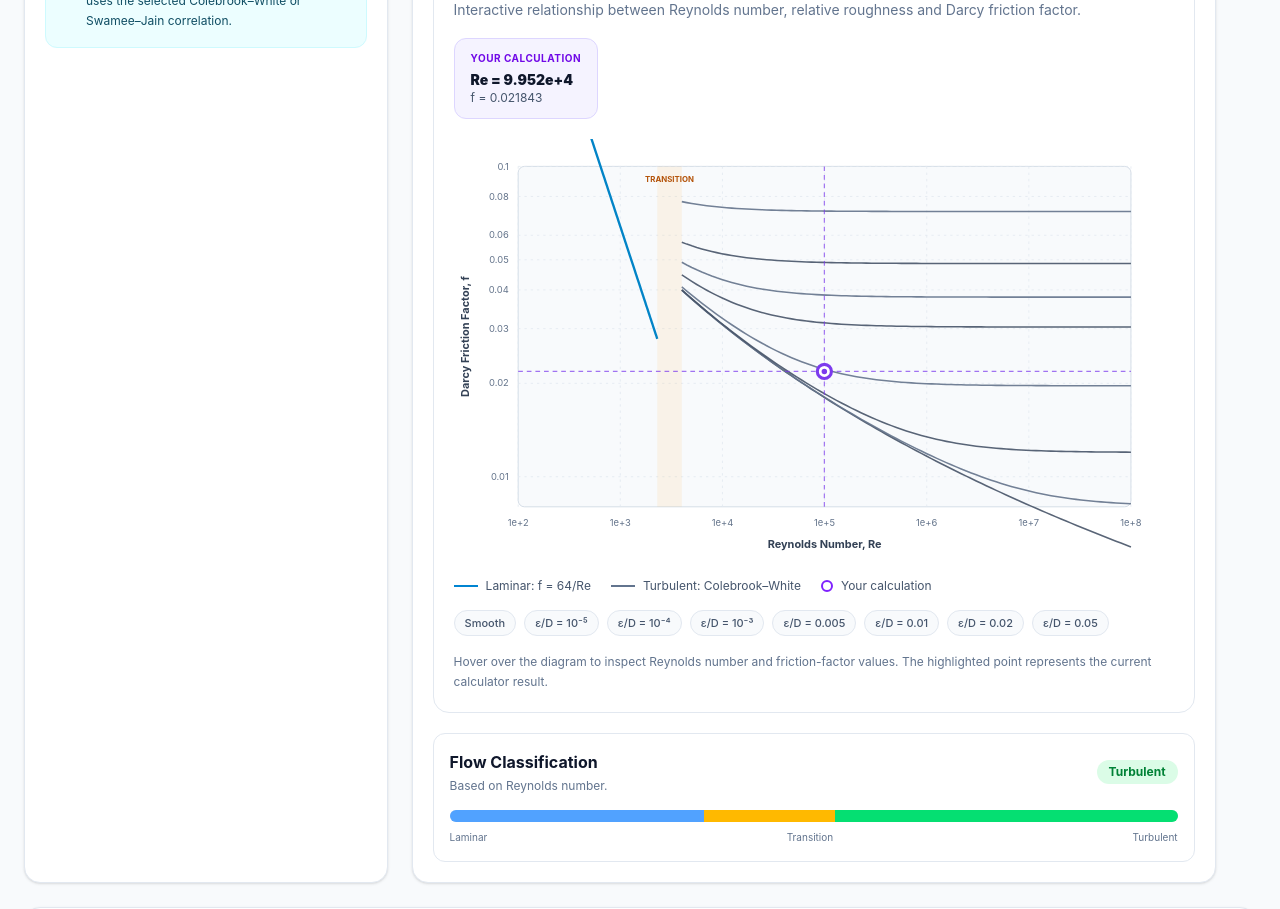
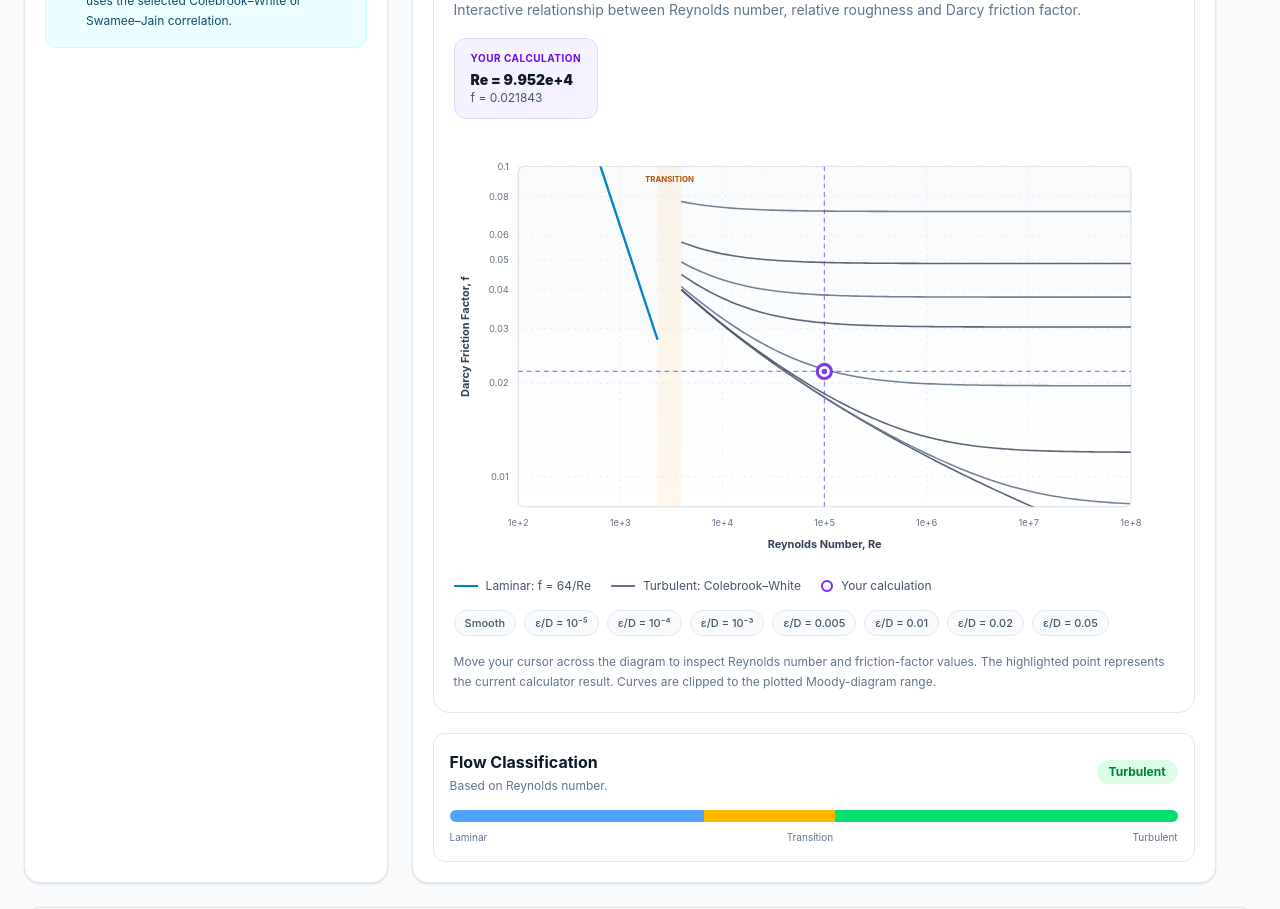
Before and after one commit to shivanand85/funda-global-solutions, a React (Vite) app: page /friction-factor-calculator in a window 1280 px wide. Shown: the part 920-1829 px from the top of the page. Built offline with nearby package versions, Linux system fonts and the light colour scheme.

Commit message:
Refactor MoodyChart for improved rendering and interaction
Updated the Reynolds number range for laminar points and improved mouse event handling for better boundary checks. Enhanced the plot area with gradient fill and optimized the rendering of curves and user interactions.

```diff
--- a/src/components/MoodyChart/MoodyChart.jsx
+++ b/src/components/MoodyChart/MoodyChart.jsx
@@ -154,7 +154,7 @@ export default function MoodyChart({
   const laminarPoints = useMemo(() => {
     const points = [];
 
-    for (let re = 100; re <= 2300; re += 20) {
+    for (let re = 640; re <= 2300; re += 20) {
       const f = 64 / re;
 
       points.push({
@@ -219,13 +219,21 @@ export default function MoodyChart({
     const rect =
       event.currentTarget.getBoundingClientRect();
 
-    const svgX =
-      ((event.clientX - rect.left) / rect.width) *
-      width;
+    const svgX = Math.min(
+      width,
+      Math.max(
+        0,
+        ((event.clientX - rect.left) / rect.width) * width
+      )
+    );
 
-    const svgY =
-      ((event.clientY - rect.top) / rect.height) *
-      height;
+    const svgY = Math.min(
+      height,
+      Math.max(
+        0,
+        ((event.clientY - rect.top) / rect.height) * height
+      )
+    );
 
     if (
       svgX < margin.left ||
@@ -302,12 +310,28 @@ export default function MoodyChart({
         <div className="min-w-[720px]">
           <svg
             viewBox={`0 0 ${width} ${height}`}
-            className="h-auto w-full"
+            className="h-auto w-full cursor-crosshair select-none"
             role="img"
             aria-label="Interactive Moody diagram"
             onMouseMove={handleMouseMove}
             onMouseLeave={() => setHover(null)}
           >
+            <defs>
+              <clipPath id="moodyPlotClip">
+                <rect
+                  x={margin.left}
+                  y={margin.top}
+                  width={plotWidth}
+                  height={plotHeight}
+                  rx="8"
+                />
+              </clipPath>
+
+              <linearGradient id="moodyPlotGradient" x1="0" y1="0" x2="0" y2="1">
+                <stop offset="0%" stopColor="#f8fafc" />
+                <stop offset="100%" stopColor="#ffffff" />
+              </linearGradient>
+            </defs>
 
             {/* BACKGROUND */}
             <rect
@@ -316,7 +340,7 @@ export default function MoodyChart({
               width={plotWidth}
               height={plotHeight}
               rx="8"
-              fill="#f8fafc"
+              fill="url(#moodyPlotGradient)"
               stroke="#cbd5e1"
             />
 
@@ -376,34 +400,8 @@ export default function MoodyChart({
               );
             })}
 
-            {/* LAMINAR CURVE */}
-            <polyline
-              points={pointString(laminarPoints)}
-              fill="none"
-              stroke="#0284c7"
-              strokeWidth="3"
-            />
-
-            {/* TURBULENT CURVES */}
-            {turbulentCurves.map(
-              (curve, index) => (
-                <polyline
-                  key={curve.label}
-                  points={pointString(
-                    curve.points
-                  )}
-                  fill="none"
-                  stroke={
-                    index % 2 === 0
-                      ? "#475569"
-                      : "#64748b"
-                  }
-                  strokeWidth="2"
-                  opacity="0.9"
-                />
-              )
-            )}
-
+            {/* PLOT CONTENT — CLIPPED TO THE MOODY PLOT AREA */}
+            <g clipPath="url(#moodyPlotClip)">
               {/* TRANSITIONAL REGION */}
               <rect
                 x={xScale(2300)}
@@ -417,20 +415,35 @@ export default function MoodyChart({
                 opacity="0.08"
               />
 
-            <text
-              x={
-                (xScale(2300) +
-                  xScale(4000)) /
-                2
+              {/* LAMINAR CURVE */}
+              <polyline
+                points={pointString(laminarPoints)}
+                fill="none"
+                stroke="#0284c7"
+                strokeWidth="3"
+                strokeLinecap="round"
+                strokeLinejoin="round"
+              />
+
+              {/* TURBULENT CURVES */}
+              {turbulentCurves.map(
+                (curve, index) => (
+                  <polyline
+                    key={curve.label}
+                    points={pointString(curve.points)}
+                    fill="none"
+                    stroke={
+                      index % 2 === 0
+                        ? "#475569"
+                        : "#64748b"
                     }
-              y={margin.top + 20}
-              textAnchor="middle"
-              fontSize="10"
-              fontWeight="700"
-              fill="#b45309"
-            >
-              TRANSITION
-            </text>
+                    strokeWidth="2"
+                    strokeLinecap="round"
+                    strokeLinejoin="round"
+                    opacity="0.9"
+                  />
+                )
+              )}
 
               {/* USER CALCULATION */}
               {selectedPoint && (
@@ -439,10 +452,7 @@ export default function MoodyChart({
                     x1={selectedPoint.x}
                     x2={selectedPoint.x}
                     y1={margin.top}
-                  y2={
-                    margin.top +
-                    plotHeight
-                  }
+                    y2={margin.top + plotHeight}
                     stroke="#7c3aed"
                     strokeWidth="1.5"
                     strokeDasharray="6 5"
@@ -451,10 +461,7 @@ export default function MoodyChart({
 
                   <line
                     x1={margin.left}
-                  x2={
-                    margin.left +
-                    plotWidth
-                  }
+                    x2={margin.left + plotWidth}
                     y1={selectedPoint.y}
                     y2={selectedPoint.y}
                     stroke="#7c3aed"
@@ -480,6 +487,47 @@ export default function MoodyChart({
                   />
                 </>
               )}
+
+              {/* HOVER CROSSHAIR */}
+              {hover && (
+                <>
+                  <line
+                    x1={hover.x}
+                    x2={hover.x}
+                    y1={margin.top}
+                    y2={margin.top + plotHeight}
+                    stroke="#0f172a"
+                    strokeDasharray="4 4"
+                    opacity="0.35"
+                  />
+
+                  <line
+                    x1={margin.left}
+                    x2={margin.left + plotWidth}
+                    y1={hover.y}
+                    y2={hover.y}
+                    stroke="#0f172a"
+                    strokeDasharray="4 4"
+                    opacity="0.35"
+                  />
+                </>
+              )}
+            </g>
+
+            <text
+              x={
+                (xScale(2300) +
+                  xScale(4000)) /
+                2
+              }
+              y={margin.top + 20}
+              textAnchor="middle"
+              fontSize="10"
+              fontWeight="700"
+              fill="#b45309"
+            >
+              TRANSITION
+            </text>
 
             {/* AXIS LABELS */}
 
@@ -518,41 +566,15 @@ export default function MoodyChart({
             {/* HOVER CROSSHAIR */}
             {hover && (
               <>
-                <line
-                  x1={hover.x}
-                  x2={hover.x}
-                  y1={margin.top}
-                  y2={
-                    margin.top +
-                    plotHeight
-                  }
-                  stroke="#0f172a"
-                  strokeDasharray="4 4"
-                  opacity="0.35"
-                />
-
-                <line
-                  x1={margin.left}
-                  x2={
-                    margin.left +
-                    plotWidth
-                  }
-                  y1={hover.y}
-                  y2={hover.y}
-                  stroke="#0f172a"
-                  strokeDasharray="4 4"
-                  opacity="0.35"
-                />
-
                 <g
                   transform={`translate(
                     ${Math.min(
-                      hover.x + 12,
-                      width - 175
+                      Math.max(hover.x + 12, margin.left + 8),
+                      width - margin.right - 173
                     )}
-                    ${Math.max(
-                      hover.y - 55,
-                      15
+                    ${Math.min(
+                      Math.max(hover.y - 55, margin.top + 8),
+                      margin.top + plotHeight - 56
                     )}
                   )`}
                 >
@@ -629,9 +651,10 @@ export default function MoodyChart({
       </div>
 
       <p className="mt-4 text-xs leading-5 text-slate-500">
-        Hover over the diagram to inspect Reynolds number and
-        friction-factor values. The highlighted point represents
-        the current calculator result.
+        Move your cursor across the diagram to inspect Reynolds number
+        and friction-factor values. The highlighted point represents
+        the current calculator result. Curves are clipped to the plotted
+        Moody-diagram range.
       </p>
     </div>
   );
```
Lines whose indentation alone changed are shown as unchanged.
